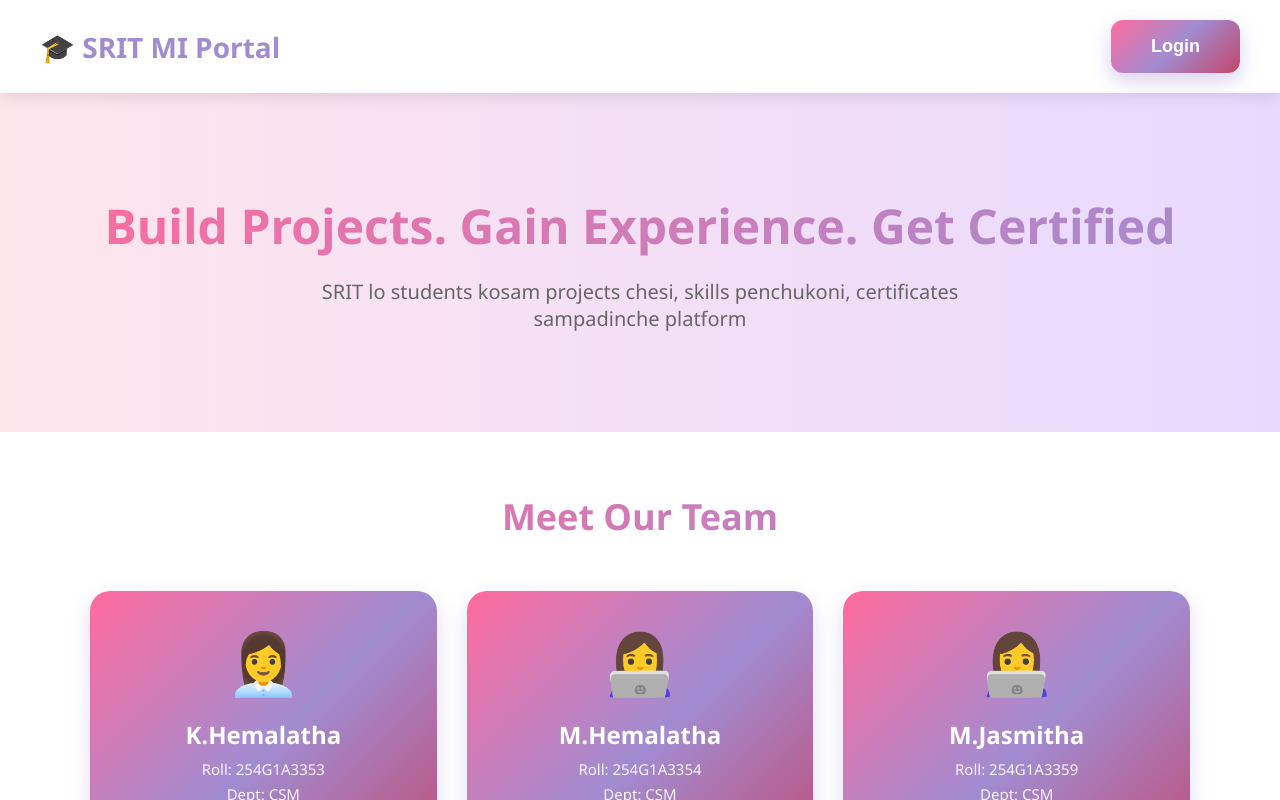
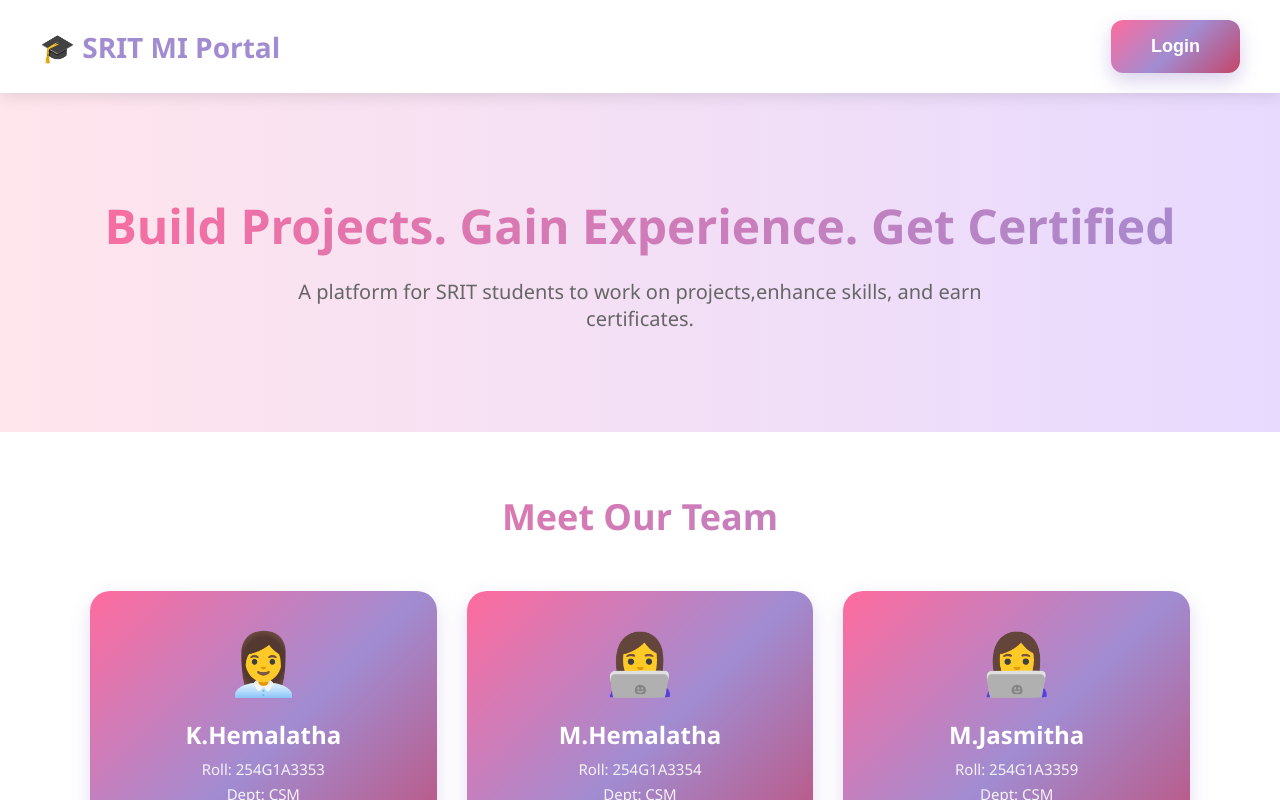
Before and after one commit to kavadihemalatha0317/srit-mi-portal, a Next.js app: page / in a window 1280 px wide. Shown: the top 800 px of the page. Built offline with nearby package versions, Linux system fonts and the light colour scheme.

Commit message:
Update index.js

```diff
--- a/pages/index.js
+++ b/pages/index.js
@@ -79,7 +79,7 @@ export default function App() {
             Build Projects. Gain Experience. Get Certified
           </h1>
           <p style={{fontSize:"20px", color:"#666", maxWidth:"700px", margin:"0 auto"}}>
-            SRIT lo students kosam projects chesi, skills penchukoni, certificates sampadinche platform
+            A platform for SRIT students to work on projects,enhance skills, and earn certificates.
           </p>
         </div>
 
```
